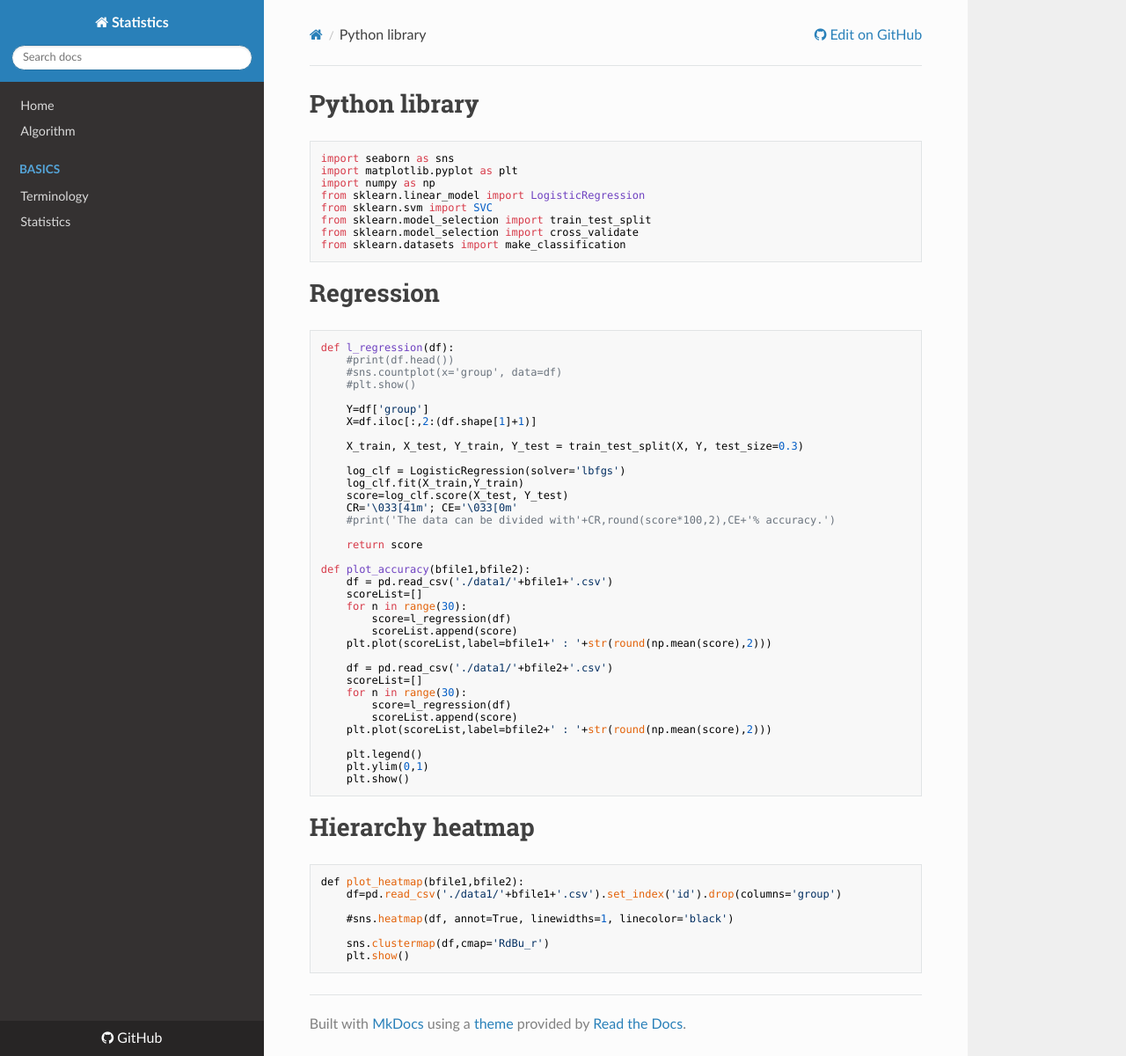
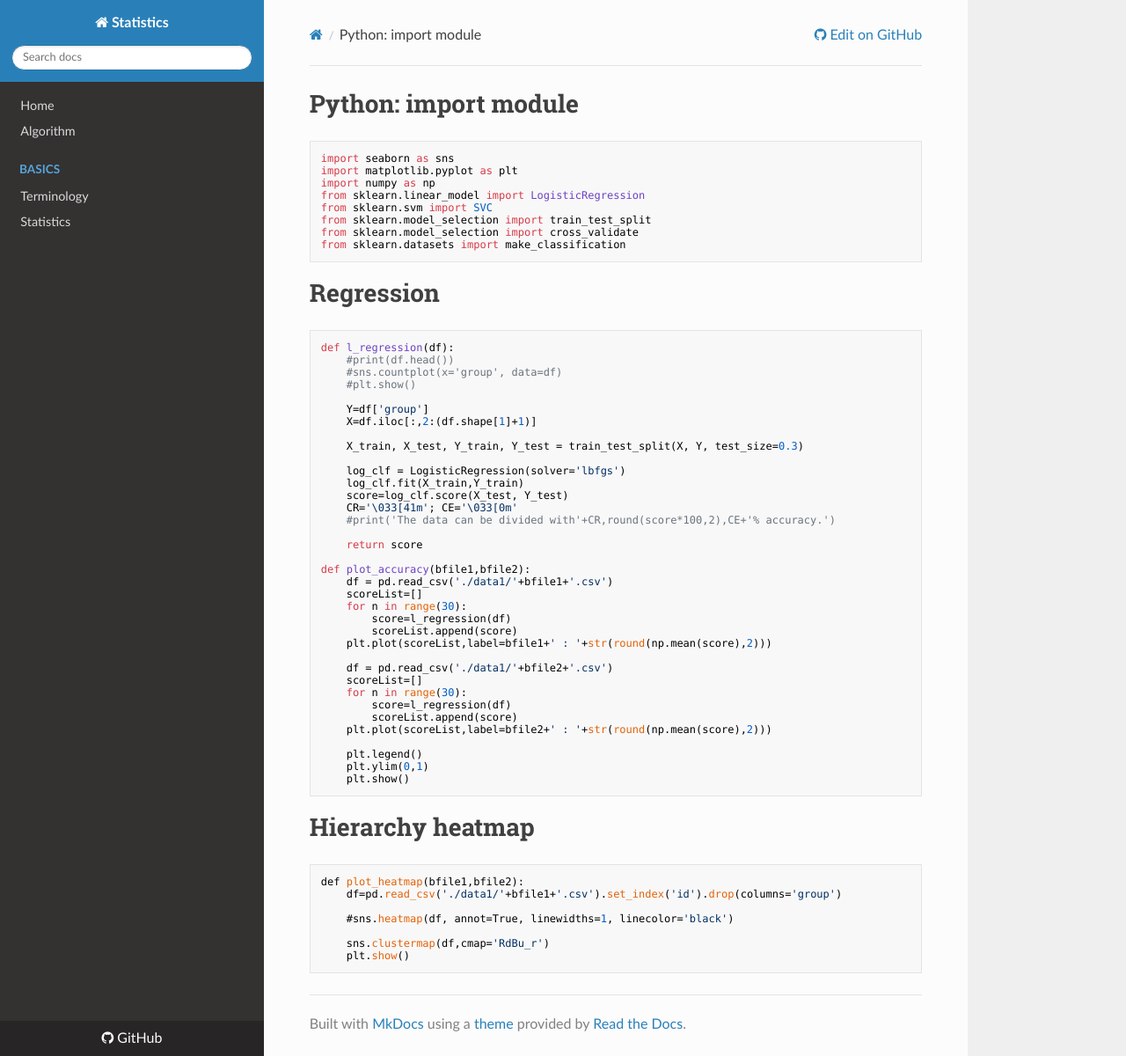
Before and after one commit to WonyoungCho/Statistics, an MkDocs documentation site: the page built from docs/analysis.md, in a window 1280 px wide and 1200 px high. Shown: the whole window at 88% size. Built offline with MkDocs 1.6.1, drawn with Linux system fonts in a browser that asks for light colours; nearby versions of some CDN libraries; old or Windows-style settings are respelled for this version of MkDocs.

Commit message:
Update analysis.md

````diff
--- a/docs/analysis.md
+++ b/docs/analysis.md
@@ -1,4 +1,4 @@
-# Python library
+# Python: import module
 ```
 import seaborn as sns
 import matplotlib.pyplot as plt
````
